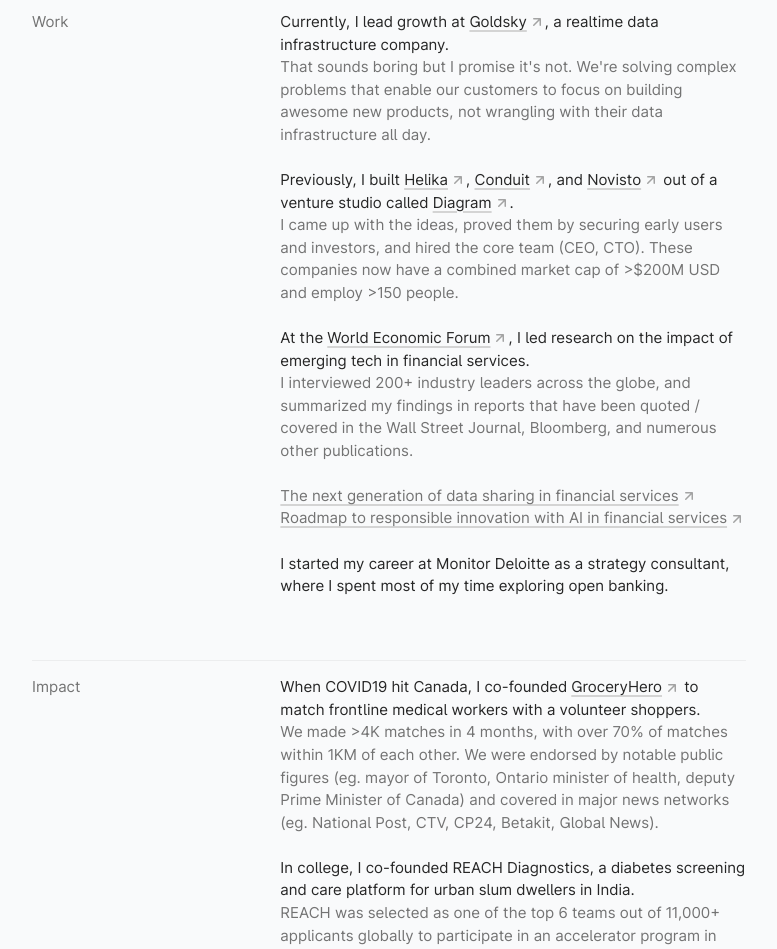
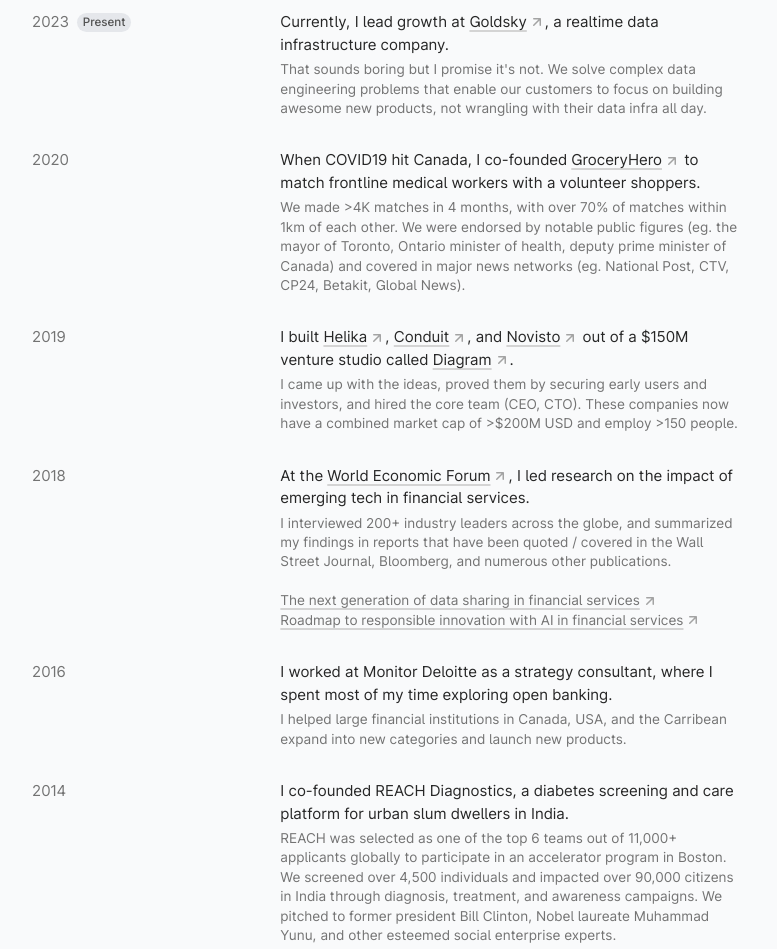
Before and after one commit to hemaaanth/site, a Next.js app: page /about in a window 1280 px wide. Shown: the part 180-1129 px from the top of the page, without its empty margins (251-1028 px from the left). Built offline with nearby package versions, Linux system fonts and the light colour scheme; what tailwindcss-touch would draw is missing.

Commit message:
updating layout for about page, and adding farcaster to links

```diff
--- a/pages/about.tsx
+++ b/pages/about.tsx
@@ -3,6 +3,7 @@ import { Main } from "../components/Layouts";
 import { SEO } from "../components/SEO";
 import Writing from "../components/Home/Writing";
 import { LinkExternal } from "../components/Links";
+import Badge from "../components/Badge";
 
 
 export default function Colophon() {
@@ -22,48 +23,65 @@ export default function Colophon() {
       <dt className="list-title">
         <h3 className="text-neutral-500 dark:text-silver-dark">
           <div className="flex items-center gap-2">
-            Work
+            2023
+            <Badge>Present</Badge>
           </div>
         </h3>
       </dt>
       <dd className="list-content">
         <div>Currently, I lead growth at <LinkExternal href="//goldsky.com">Goldsky</LinkExternal>, a realtime data infrastructure company.</div>
-        <div className="text-neutral-500 [font-variation-settings:'opsz'_14] dark:text-silver-dark">
-          That sounds boring but I promise it&#39;s not. We&#39;re solving complex problems that enable our customers to focus on building awesome new products, not wrangling with their data infrastructure all day.
-        </div><br />
-        <div>Previously, I built <LinkExternal href="//helika.io">Helika</LinkExternal>, <LinkExternal href="//conduit.fi">Conduit</LinkExternal>, and <LinkExternal href="//novisto.com">Novisto</LinkExternal> out of a venture studio called <LinkExternal href="//diagram.ca">Diagram</LinkExternal>.</div>
-        <div className="text-neutral-500 [font-variation-settings:'opsz'_14] dark:text-silver-dark">
-          I came up with the ideas, proved them by securing early users and investors, and hired the core team (CEO, CTO). These companies now have a combined market cap of &gt;$200M USD and employ &gt;150 people.
-        </div><br />
-        <div>
-          At the <LinkExternal href="//wef.org">World Economic Forum</LinkExternal>, I led research on the impact of emerging tech in financial services.
-        </div>
-        <div className="text-neutral-500 [font-variation-settings:'opsz'_14] dark:text-silver-dark">
-          I interviewed 200+ industry leaders across the globe, and summarized my findings in reports that have been quoted / covered in the Wall Street Journal, Bloomberg, and numerous other publications.<br /><br />
-          <LinkExternal href="https://www3.weforum.org/docs/WEF_Next_Gen_Data_Sharing_Financial_Services.pdf">The next generation of data sharing in financial services</LinkExternal><br />
-          <LinkExternal href="https://www3.weforum.org/docs/WEF_Navigating_Uncharted_Waters_Report.pdf">Roadmap to responsible innovation with AI in financial services</LinkExternal>
-        </div><br />
-        <div>
-          I started my career at Monitor Deloitte as a strategy consultant, where I spent most of my time exploring open banking.
+        <div className="pt-1 text-sm text-neutral-500 [font-variation-settings:'opsz'_14] dark:text-silver-dark">
+        That sounds boring but I promise it&#39;s not. We solve complex data engineering problems that enable our customers to focus on building awesome new products, not wrangling with their data infra all day.
         </div>
       </dd>
-      </dl>
-      <dl className="list-container">
-      <dt className="list-title">
-        <h3 className="text-neutral-500 dark:text-silver-dark">
-          <div className="flex items-center gap-2">
-            Impact
-          </div>
-        </h3>
+
+      <dt className="list-title mt-4 border-none pt-4 sm:mt-0">
+        <h3 className="text-neutral-500 dark:text-silver-dark">2020</h3>
       </dt>
-      <dd className="list-content">
+      <dd className="list-content border-none pt-4">
         <div>When COVID19 hit Canada, I co-founded <LinkExternal href="//getgroceryhero.com">GroceryHero</LinkExternal> to match frontline medical workers with a volunteer shoppers.</div>
-        <div className="text-neutral-500 [font-variation-settings:'opsz'_14] dark:text-silver-dark">
-          We made &gt;4K matches in 4 months, with over 70% of matches within 1KM of each other. We were endorsed by notable public figures (eg. mayor of Toronto, Ontario minister of health, deputy Prime Minister of Canada) and covered in major news networks (eg. National Post, CTV, CP24, Betakit, Global News).
-        </div><br />
-        <div>In college, I co-founded REACH Diagnostics, a diabetes screening and care platform for urban slum dwellers in India.</div>
-        <div className="text-neutral-500 [font-variation-settings:'opsz'_14] dark:text-silver-dark">
-          REACH was selected as one of the top 6 teams out of 11,000+ applicants globally to participate in an accelerator program in Boston. We screened over 4,500 individuals and impacted over 90,000 citizens in India through diagnosis, treatment, and awareness campaigns. We pitched to former president Bill Clinton, Nobel laureate Muhammad Yunu, and other esteemed social enterprise experts.
+        <div className="pt-1 text-sm text-neutral-500 [font-variation-settings:'opsz'_14] dark:text-silver-dark">
+        We made &gt;4K matches in 4 months, with over 70% of matches within 1km of each other. We were endorsed by notable public figures (eg. the mayor of Toronto, Ontario minister of health, deputy prime minister of Canada) and covered in major news networks (eg. National Post, CTV, CP24, Betakit, Global News).
+        </div>
+      </dd>
+
+      <dt className="list-title mt-4 border-none pt-4 sm:mt-0">
+        <h3 className="text-neutral-500 dark:text-silver-dark">2019</h3>
+      </dt>
+      <dd className="list-content border-none pt-4">
+        <div>I built <LinkExternal href="//helika.io">Helika</LinkExternal>, <LinkExternal href="//conduit.fi">Conduit</LinkExternal>, and <LinkExternal href="//novisto.com">Novisto</LinkExternal> out of a $150M venture studio called <LinkExternal href="//diagram.ca">Diagram</LinkExternal>.</div>
+        <div className="pt-1 text-sm text-neutral-500 [font-variation-settings:'opsz'_14] dark:text-silver-dark">
+        I came up with the ideas, proved them by securing early users and investors, and hired the core team (CEO, CTO). These companies now have a combined market cap of &gt;$200M USD and employ &gt;150 people.
+        </div>
+      </dd>
+
+      <dt className="list-title mt-4 border-none pt-4 sm:mt-0">
+        <h3 className="text-neutral-500 dark:text-silver-dark">2018</h3>
+      </dt>
+      <dd className="list-content border-none pt-4">
+        <div>At the <LinkExternal href="//wef.org">World Economic Forum</LinkExternal>, I led research on the impact of emerging tech in financial services.</div>
+        <div className="pt-1 text-sm text-neutral-500 [font-variation-settings:'opsz'_14] dark:text-silver-dark">
+        I interviewed 200+ industry leaders across the globe, and summarized my findings in reports that have been quoted / covered in the Wall Street Journal, Bloomberg, and numerous other publications.<br /><br />
+          <LinkExternal href="https://www3.weforum.org/docs/WEF_Next_Gen_Data_Sharing_Financial_Services.pdf">The next generation of data sharing in financial services</LinkExternal><br />
+          <LinkExternal href="https://www3.weforum.org/docs/WEF_Navigating_Uncharted_Waters_Report.pdf">Roadmap to responsible innovation with AI in financial services</LinkExternal>        </div>
+      </dd>
+
+      <dt className="list-title mt-4 border-none pt-4 sm:mt-0">
+        <h3 className="text-neutral-500 dark:text-silver-dark">2016</h3>
+      </dt>
+      <dd className="list-content border-none pt-4">
+        <div>I worked at Monitor Deloitte as a strategy consultant, where I spent most of my time exploring open banking.</div>
+        <div className="pt-1 text-sm text-neutral-500 [font-variation-settings:'opsz'_14] dark:text-silver-dark">
+I helped large financial institutions in Canada, USA, and the Carribean expand into new categories and launch new products.</div>
+      </dd>
+
+      <dt className="list-title mt-4 border-none pt-4 sm:mt-0">
+        <h3 className="text-neutral-500 dark:text-silver-dark">2014</h3>
+      </dt>
+      <dd className="list-content border-none pt-4">
+        <div>I co-founded REACH Diagnostics, a diabetes screening and care platform for urban slum dwellers in India.</div>
+        <div className="pt-1 text-sm text-neutral-500 [font-variation-settings:'opsz'_14] dark:text-silver-dark">
+        REACH was selected as one of the top 6 teams out of 11,000+ applicants globally to participate in an accelerator program in Boston. We screened over 4,500 individuals and impacted over 90,000 citizens in India through diagnosis, treatment, and awareness campaigns. We pitched to former president Bill Clinton, Nobel laureate Muhammad Yunu, and other esteemed social enterprise experts.
         </div>
       </dd>
     </dl>
--- a/pages/links.tsx
+++ b/pages/links.tsx
@@ -52,6 +52,14 @@ export default function Links() {
                             <div>
                                 <LinkExternal href="https://t.me/hemaaanth">
                                     Telegram
+                                </LinkExternal>
+                                <time className="time">
+                                    @hemaaanth
+                                </time><br />
+                            </div>
+                            <div>
+                                <LinkExternal href="https://warpcast.com/hemaaanth">
+                                    Farcaster
                                 </LinkExternal>
                                 <time className="time">
                                     @hemaaanth
```
